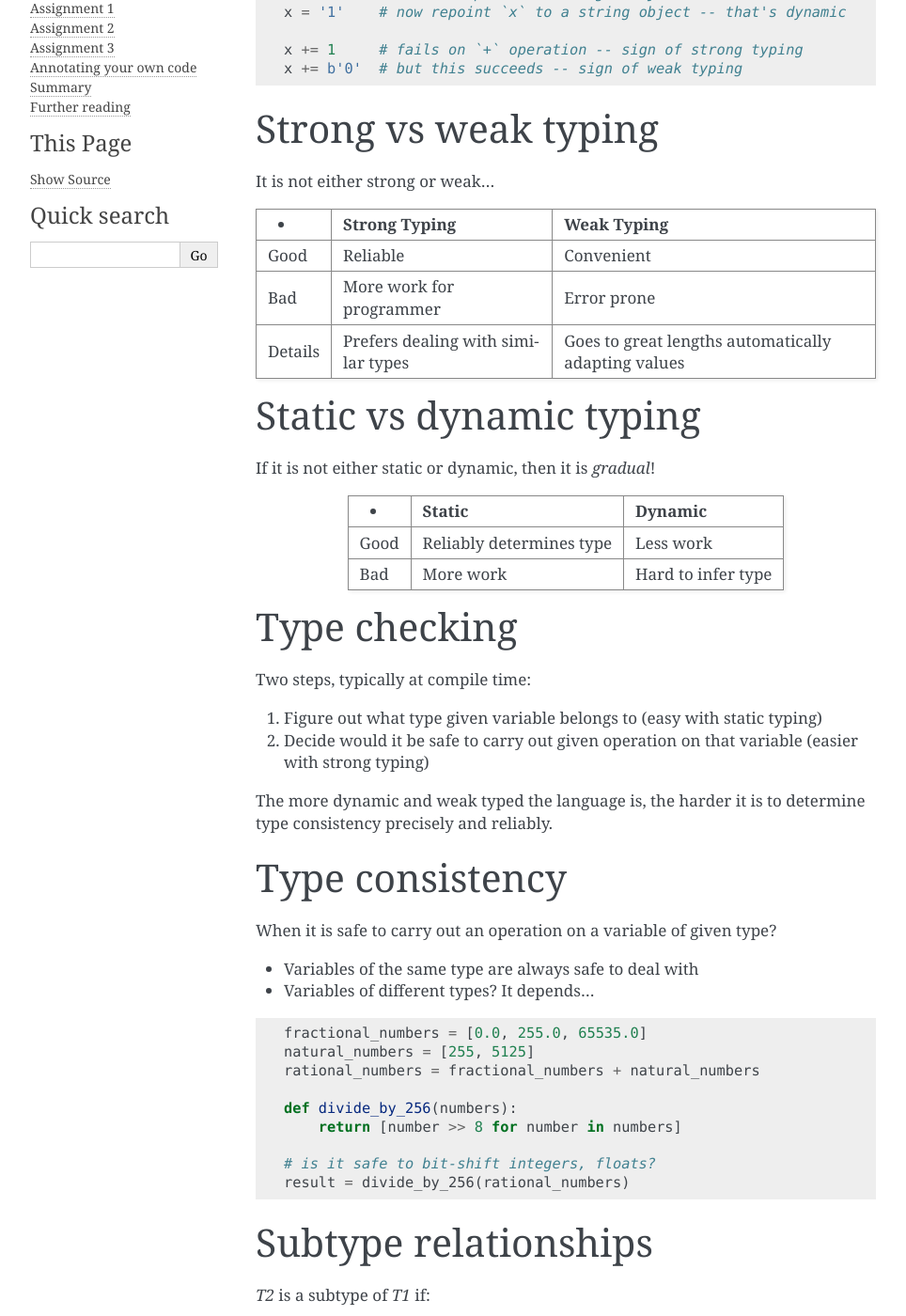
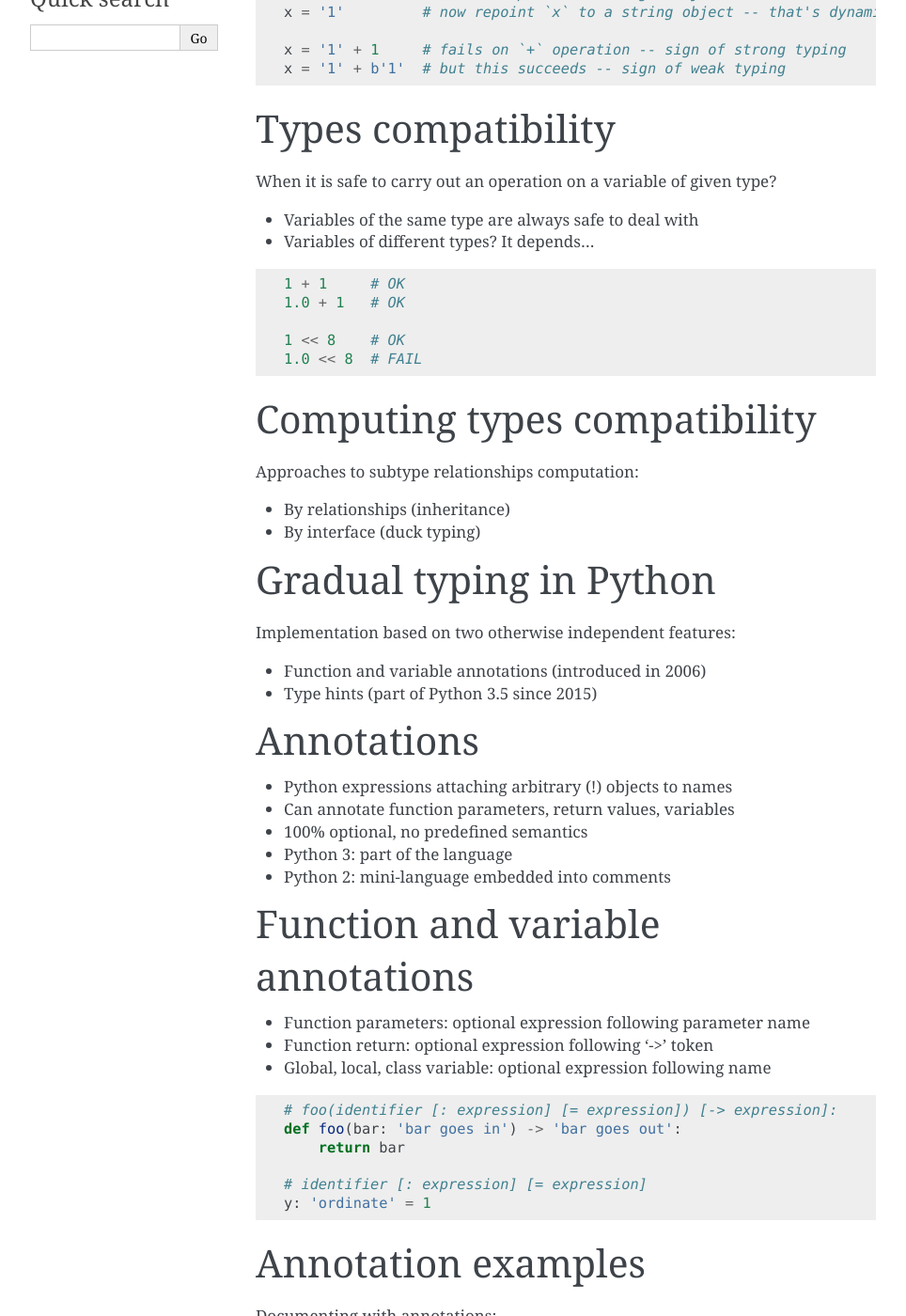
Before and after one commit to etingof/talks, a Sphinx documentation site: the page built from pycon-type-hinting/source/slides.rst, in a window 1280 px wide and 1400 px high, scrolled down 1020 px. Shown: the whole window at 94% size, without its empty margins (148-1112 px from the left). Built offline with Sphinx 7.4.7, drawn with Linux system fonts in a browser that asks for light colours; some of the changed text lies outside the part shown.

Commit message:
most of the theory ditched, lab set up

```diff
--- a/pycon-type-hinting/source/slides.rst
+++ b/pycon-type-hinting/source/slides.rst
@@ -48,50 +48,14 @@
 
 .. code-block:: python
 
-    x = 1      # `x` name points to integer object
-    x = '1'    # now repoint `x` to a string object -- that's dynamic
+    x = 1           # `x` name points to integer object
+    x = '1'         # now repoint `x` to a string object -- that's dynamic
 
-    x += 1     # fails on `+` operation -- sign of strong typing
-    x += b'0'  # but this succeeds -- sign of weak typing
+    x = '1' + 1     # fails on `+` operation -- sign of strong typing
+    x = '1' + b'1'  # but this succeeds -- sign of weak typing
 
-Strong vs weak typing
-=====================
-
-It is not either strong or weak...
-
-========= ==================================== =====================================================
-    -               Strong Typing                                       Weak Typing
-========= ==================================== =====================================================
-  Good      Reliable                             Convenient
-  Bad       More work for programmer             Error prone
-  Details   Prefers dealing with similar types   Goes to great lengths automatically adapting values
-========= ==================================== =====================================================
-
-Static vs dynamic typing
-========================
-
-If it is not either static or dynamic, then it is *gradual*!
-
-====== ========================== ====================
-   -              Static                 Dynamic
-====== ========================== ====================
-  Good   Reliably determines type   Less work
-  Bad    More work                  Hard to infer type
-====== ========================== ====================
-
-Type checking
-=============
-
-Two steps, typically at compile time:
-
-1. Figure out what type given variable belongs to (easy with static typing)
-2. Decide would it be safe to carry out given operation on that variable (easier with strong typing)
-
-The more dynamic and weak typed the language is, the harder it is to determine
-type consistency precisely and reliably.
-
-Type consistency
-================
+Types compatibility
+===================
 
 When it is safe to carry out an operation on a variable of given type?
 
@@ -100,39 +64,16 @@
 
 .. code-block:: python
 
-    fractional_numbers = [0.0, 255.0, 65535.0]
-    natural_numbers = [255, 5125]
-    rational_numbers = fractional_numbers + natural_numbers
+    1 + 1     # OK
+    1.0 + 1   # OK
 
-    def divide_by_256(numbers):
-        return [number >> 8 for number in numbers]
+    1 << 8    # OK
+    1.0 << 8  # FAIL
 
-    # is it safe to bit-shift integers, floats?
-    result = divide_by_256(rational_numbers)
+Computing types compatibility
+=============================
 
-Subtype relationships
-=====================
-
-`T2` is a subtype of `T1` if:
-
-* Any possible value of `T2` also belongs to values of `T1` and
-* Any operation allowed on `T1` also works on `T2`
-
-.. code-block:: python
-
-    t1 = t2  # safe
-    t2 = t1  # unsafe
-
-When `T2` is a subtype of `T1`:
-
-* Evety type is also a subtype of itself
-* The set of `T2` values may only be smaller
-* The set of operations on `T2` may only be larger
-
-Computing subtype relationships
-===============================
-
-Approaches:
+Approaches to subtype relationships computation:
 
 * By relationships (inheritance)
 * By interface (duck typing)
@@ -173,6 +114,8 @@
 Annotation examples
 ===================
 
+Documenting with annotations:
+
 .. literalinclude:: /../code/01-annotations/00-documentation.py
    :language: python
 
@@ -204,7 +151,7 @@
 ================
 
 This is where ends meet: annotating function and variables with
-either regular Python types:
+either regular Python types...
 
 .. code-block:: python
 
@@ -227,32 +174,39 @@
 
     n = list_multiplication([1, 2, 3], 10)
 
-Inferring types
-===============
+Running type checker
+====================
 
-Type checker can sometimes spot an issue in a fully dynamic code
+* Performed by a stand-alone program
+* Not in run time
+* Infers types or consumes type annotations
+* Type consistency evaluation based on class hierarchy
+
+.. code-block:: bash
+
+    $ mypy --python-version 3.6 --fast-parser example.py
+
+.. nextslide::
+
+Can analyze unannotated code...:
 
 .. literalinclude:: /../code/02-type-hints/00-inferring-types.py
    :language: python
 
 *File: code/02-type-hints/00-inferring-types.py*
 
-Typing based on class hierarchy
-===============================
+.. nextslide::
 
-* Each Python class can serve as a type hint to type checker
-* Subclass is a subtype of a superclass
-
-Typing built-ins
-================
+...or code annotated with built-in types...:
 
 .. literalinclude:: /../code/02-type-hints/01-builtin-types.py
    :language: python
 
 *File: code/02-type-hints/01-builtin-types.py*
 
-Typing user classes
-===================
+.. nextslide::
+
+...or code annotated with user classes...:
 
 .. literalinclude:: /../code/02-type-hints/02-user-types.py
    :language: python
@@ -263,21 +217,8 @@
 ===================
 
 * Class hierarchy based type checking is too rigid
-* Abstract Base Classes capture interfaces (e.g. qualities), not relationships
-* ABCs from modules `collections.abc` or `typing` can be used in type hinting
-
-Type construction
-=================
-
-* Subscription syntax reused
-
-.. code-block:: python
-
-    Subtype = SuperType[OtherType]
-
-    # as round brackets already taken
-
-    obj = Type(initializer)
+* Can use Abstract Base Classes that capture interfaces, not hierarchy
+* In `typing`, ABCs extended to support type hinting
 
 Fundamentals: Any
 =================
@@ -364,28 +305,6 @@
 
 *File: code/02-type-hints/07-callback-types.py*
 
-Container types
-===============
-
-Built-in container types extended to support generic type behaviour
-
-.. code-block:: python
-
-    from typing import Sequence, Mapping, List, Dict
-
-    Sequence[int]
-    Mapping[int, str]
-    List[Sequence[int]]
-    Dict[str: List[Dict[int: List[int]]]]
-
-Typing iterables
-================
-
-.. literalinclude:: /../code/02-type-hints/03-iterable-types.py
-   :language: python
-
-*File: code/02-type-hints/03-iterable-types.py*
-
 Typing containers
 =================
 
@@ -401,25 +320,15 @@
 
 *File: code/02-type-hints/05-sequence-types-with-elements.py*
 
-Typing generators
-=================
+Typing everything known
+=======================
 
-* Syntax: `Generator[YieldType, SendType, ReturnType]`
-* Simple generators can also be hinted with `Iterable`
+Other type hints from `typing`:
 
-.. literalinclude:: /../code/02-type-hints/08-generator-types.py
-   :language: python
-   :end-before: # Continuing
-
-*File: code/02-type-hints/08-generator-types.py*
-
-.. nextslide::
-
-.. literalinclude:: /../code/02-type-hints/08-generator-types.py
-   :language: python
-   :start-after: # Continuing
-
-*File: code/02-type-hints/08-generator-types.py*
+* `Iterable`: general iterable
+* `Callable`: variable pointing to a callback function
+* `Generator`: variable holding generator objects
+* `Awaitable`: asyncio coroutine return
 
 Generic functions
 =================
@@ -435,16 +344,6 @@
 .. literalinclude:: /../code/02-type-hints/09-type-variables.py
    :language: python
    :end-before: # Continuing
-
-*File: code/02-type-hints/09-type-variables.py*
-
-.. nextslide::
-
-Constrained type variable:
-
-.. literalinclude:: /../code/02-type-hints/09-type-variables.py
-   :language: python
-   :start-after: # Continuing
 
 *File: code/02-type-hints/09-type-variables.py*
 
@@ -540,31 +439,18 @@
 Set up the environment
 ======================
 
-* Install `Python 3.6` (probably from source)
-* Install `mypy-lang` package
-* Clone examples and assignments repo
+* Get lab access credentials
+* Choose your student ID
+* Log into the lab machine
+* Do the assignments
 
 .. code-block:: bash
 
-    $ git clone https://github.com/etingof/talks/tree/master/
-    pycon-type-hinting
-    $ sh pycon-type-hinting/03-practice/00-setup.sh
-    $ cd pycon-type-hinting/code/03-practice
-
-.. nextslide::
-
-What is in the script:
-
-.. code-block:: bash
-
-    $ wget https://www.python.org/ftp/python/3.6.0/Python-3.6.0b2.tgz
-    $ tar zxf Python-3.6.0b2.tgz && cd Python-3.6.0b2 && ./configure
-    && make && sudo make install
-    $
-    $ python3.6 -m venv venv
-    $ source venv/bin/activate
-    $ pip install mypy-lang typed_ast
-    $ cd pycon-type-hinting/code/03-practice
+    $ git clone https://github.com/etingof/talks.git
+    $ cd talks/pycon-type-hinting
+    $ ssh -i student.pem studentXX@209.132.178.69
+    Enter passphrase for key 'student.pem':
+    [studentXX@pycon ~]$ cd code
 
 Assignment 1
 ============
```
Also changed, not shown: other parts of pycon-type-hinting/source/slides.rst (+10 -6 lines), 6 other files.
